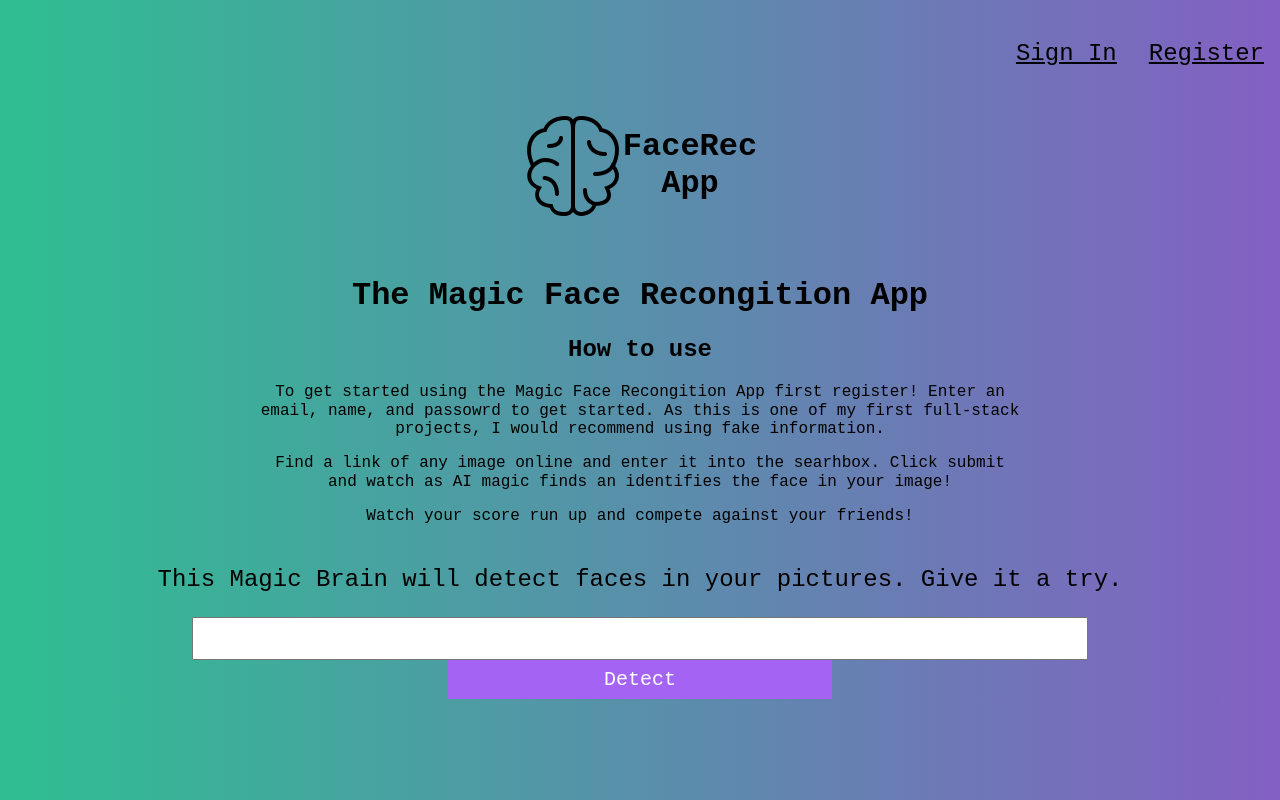
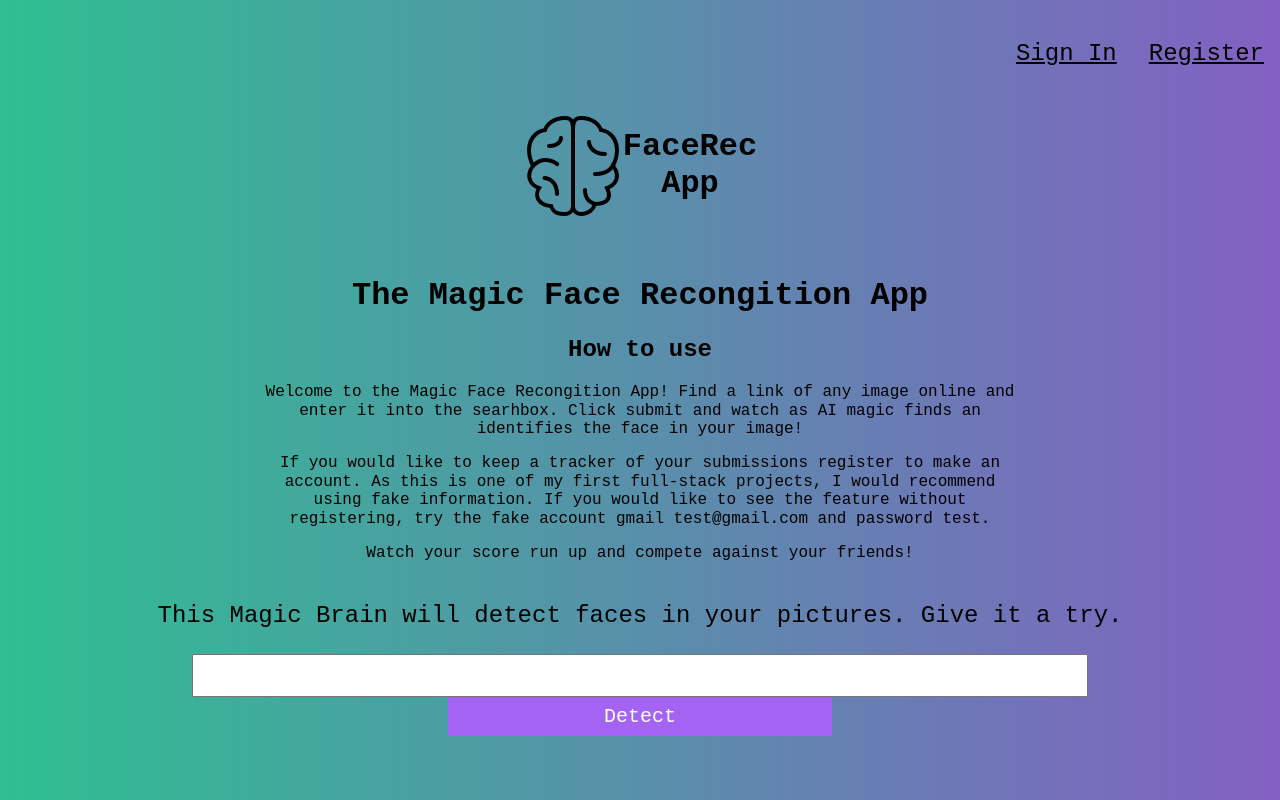
Before and after one commit to ben-sikora/face-recognition-app, a React (Create React App) app: page / in a window 1280 px wide. Built offline with nearby package versions, Linux system fonts and the light colour scheme.

Commit message:
Update About.js

```diff
--- a/src/components/About/About.js
+++ b/src/components/About/About.js
@@ -7,10 +7,10 @@ const About=()=>{
         <h1>The Magic Face Recongition App</h1>
         <h2>How to use</h2>
         <p>
-            To get started using the Magic Face Recongition App first register! Enter an email, name, and passowrd to get started. As this is one of my first full-stack projects, I would recommend using fake information.
+            Welcome to the Magic Face Recongition App! Find a link of any image online and enter it into the searhbox. Click submit and watch as AI magic finds an identifies the face in your image!
         </p>
         <p>
-            Find a link of any image online and enter it into the searhbox. Click submit and watch as AI magic finds an identifies the face in your image!
+            If you would like to keep a tracker of your submissions register to make an account. As this is one of my first full-stack projects, I would recommend using fake information. If you would like to see the feature without registering, try the fake account gmail test@gmail.com and password test.
         </p>
         <p>
             Watch your score run up and compete against your friends!
```
